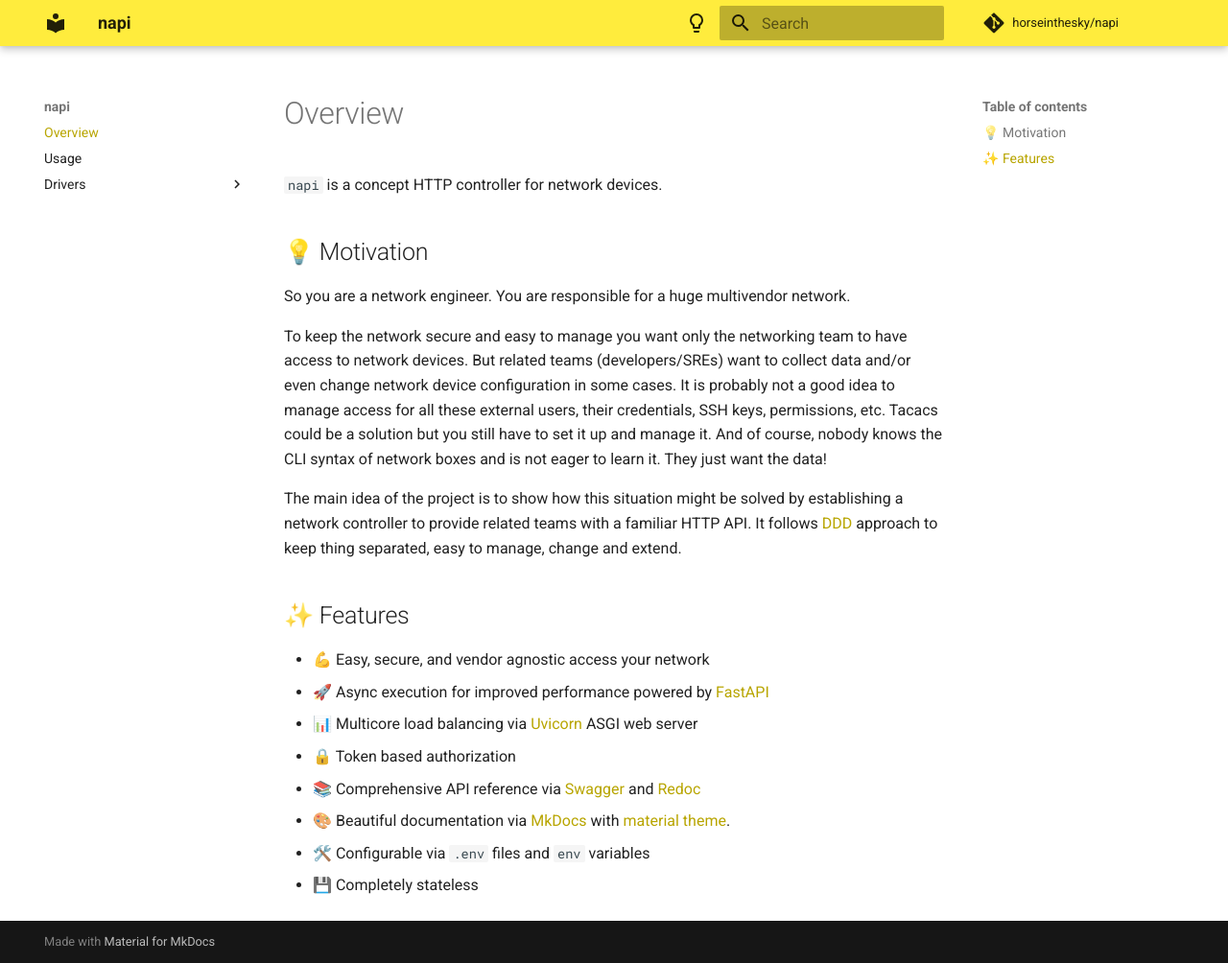
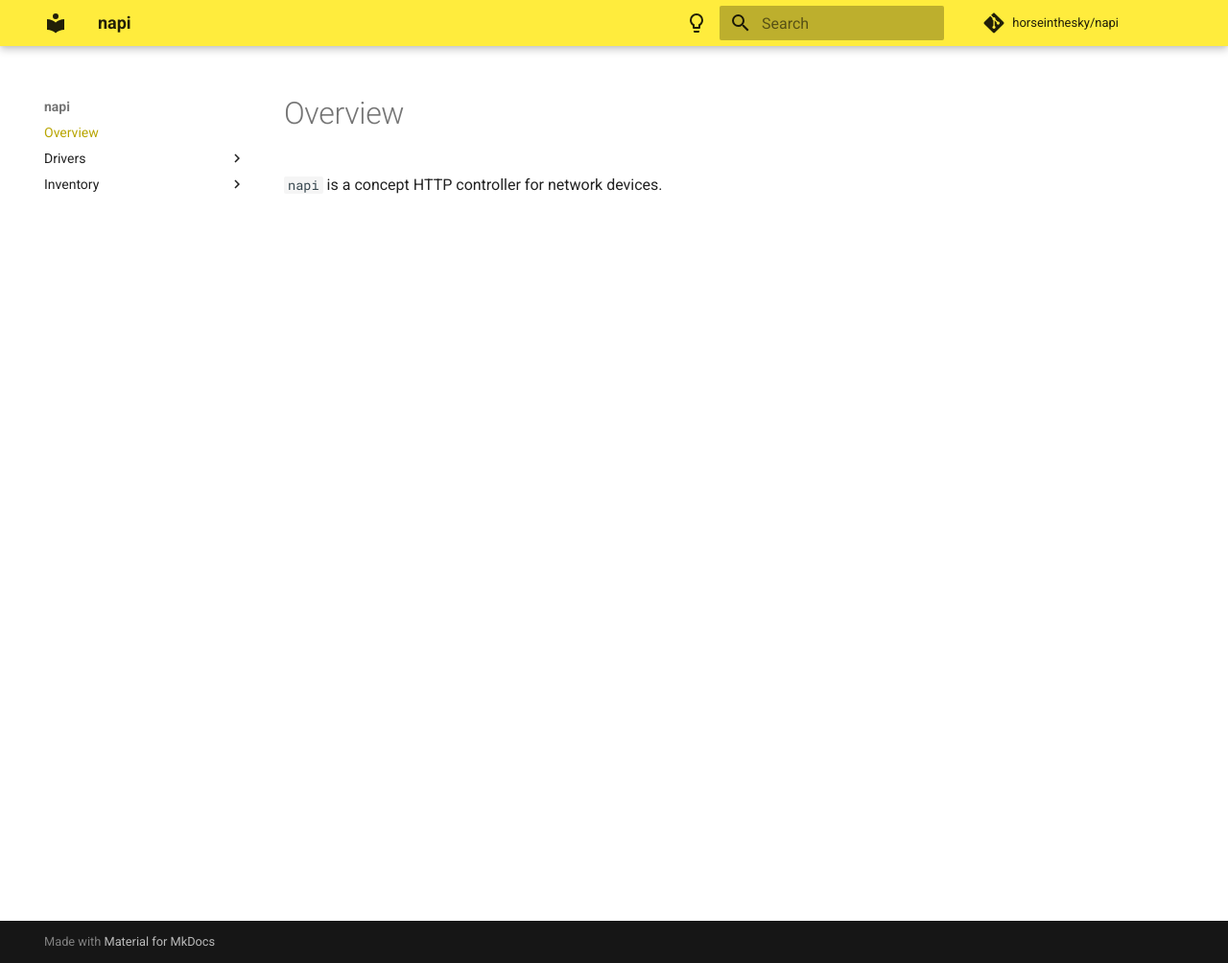
Before and after one commit to horseinthesky/napi, an MkDocs documentation site: the page built from docs/index.md, in a window 1280 px wide and 1004 px high. Shown: the whole window at 96% size. Built offline with MkDocs 1.6.1 and Material for MkDocs 9.7.7, drawn with Linux system fonts in a browser that asks for light colours; comment, search, counter and statistics services are not loaded.

Commit message:
mkdocs inventory

```diff
--- a/docs/index.md
+++ b/docs/index.md
@@ -1,24 +1,3 @@
 # Overview
 
 `napi` is a concept HTTP controller for network devices.
-
-## 💡 Motivation
-
-So you are a network engineer. You are responsible for a huge multivendor network.
-
-To keep the network secure and easy to manage you want only the networking team to have access to network devices. But related teams (developers/SREs) want to collect data and/or even change network device configuration in some cases.
-It is probably not a good idea to manage access for all these external users, their credentials, SSH keys, permissions, etc. Tacacs could be a solution but you still have to set it up and manage it.
-And of course, nobody knows the CLI syntax of network boxes and is not eager to learn it. They just want the data!
-
-The main idea of the project is to show how this situation might be solved by establishing a network controller to provide related teams with a familiar HTTP API. It follows [DDD](https://en.wikipedia.org/wiki/Domain-driven_design) approach to keep thing separated, easy to manage, change and extend.
-
-## ✨ Features
-
-- 💪 Easy, secure, and vendor agnostic access your network
-- 🚀 Async execution for improved performance powered by [FastAPI](https://fastapi.tiangolo.com/)
-- 📊 Multicore load balancing via [Uvicorn](https://www.uvicorn.org/) ASGI web server
-- 🔒 Token based authorization
-- 📚 Comprehensive API reference via [Swagger](https://swagger.io/) and [Redoc](https://redocly.com/)
-- 🎨 Beautiful documentation via [MkDocs](https://www.mkdocs.org/) with [material theme](https://squidfunk.github.io/mkdocs-material/).
-- 🛠️ Configurable via `.env` files and `env` variables
-- 💾 Completely stateless
--- a/mkdocs.yml
+++ b/mkdocs.yml
@@ -31,7 +31,9 @@ theme:
 
 nav:
   - Overview: index.md
-  - usage.md
   - Drivers:
     - NETCONF: drivers/netconf.md
     - drivers/cli.md
+  - Inventory:
+    - inventory/models.md
+    - inventory/netbox.md
```
Also changed, not shown: README.md (+2 -2 lines), docs/drivers/cli.md (+2 -2 lines), docs/drivers/netconf.md (+2 -2 lines), docs/inventory/models.md (added, +8 -0 lines), docs/inventory/netbox.md (added, +2 -0 lines), docs/usage.md (deleted, +0 -77 lines), 3 other files.
